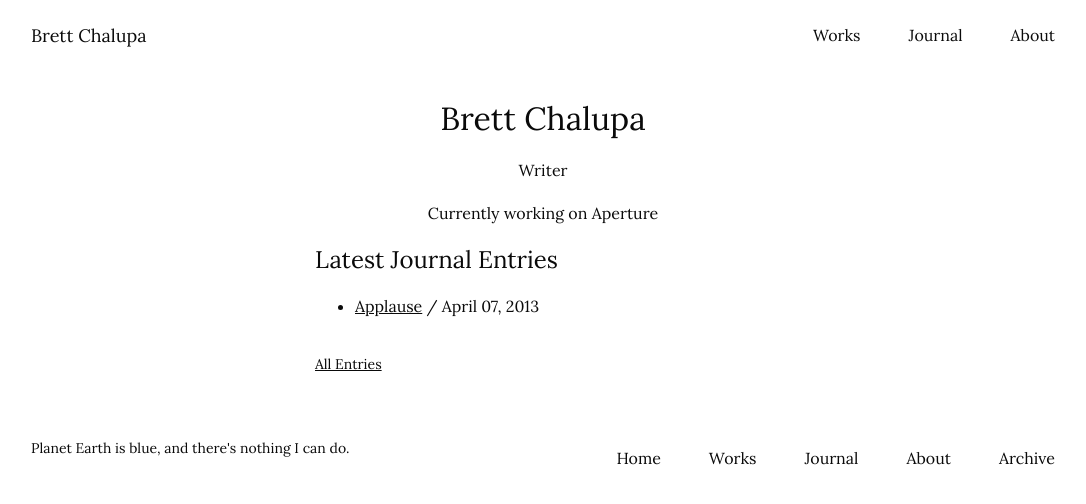
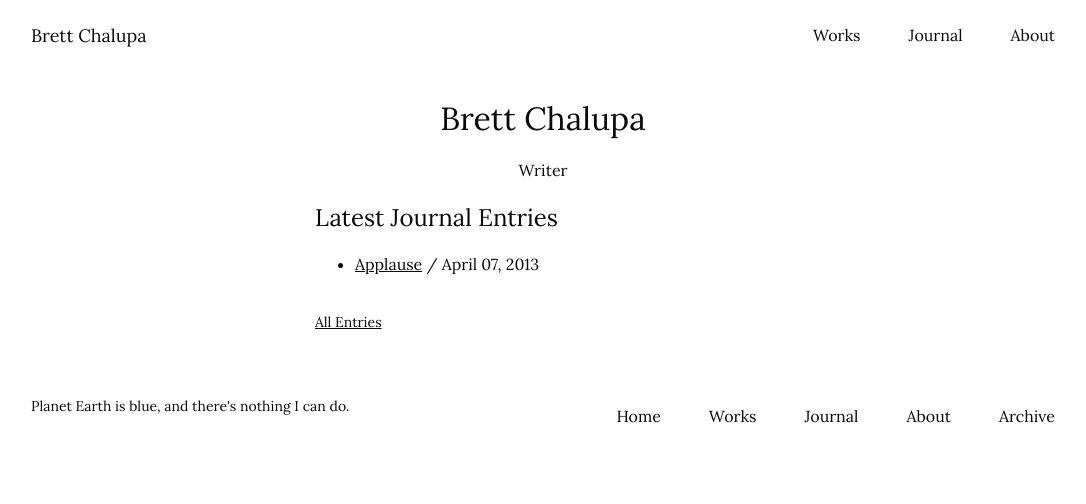
Before and after one commit to brettchalupa/brettchalupa.github.io, a Jekyll site: the page built from index.html, in a window 1280 px wide. Shown: the top 504 px of the page, without its empty margins (97-1183 px from the left). Built offline with Jekyll 4.4.1, drawn with Linux system fonts in a browser that asks for light colours; a script that is not in the unit is left out.

Commit message:
Remove site status config
I liked the idea of the status, but I'm not really feeling it now.

```diff
--- a/_config.yml
+++ b/_config.yml
@@ -24,7 +24,6 @@ defaults:
     layout: post
     description:
 description: 'Writer'
-status: "Currently working on Aperture"
 url: http://www.brettchalupa.com
 logo: "/img/brett_chalupa.jpg"
 twitter:
--- a/index.html
+++ b/index.html
@@ -8,8 +8,6 @@ layout: default
     <h1>Brett Chalupa</h1>
 
     <h4>Writer</h4>
-
-    <p class='status'>{{ site.status }}</p>
   </div>
 
   <div class='journal-entries'>
```
